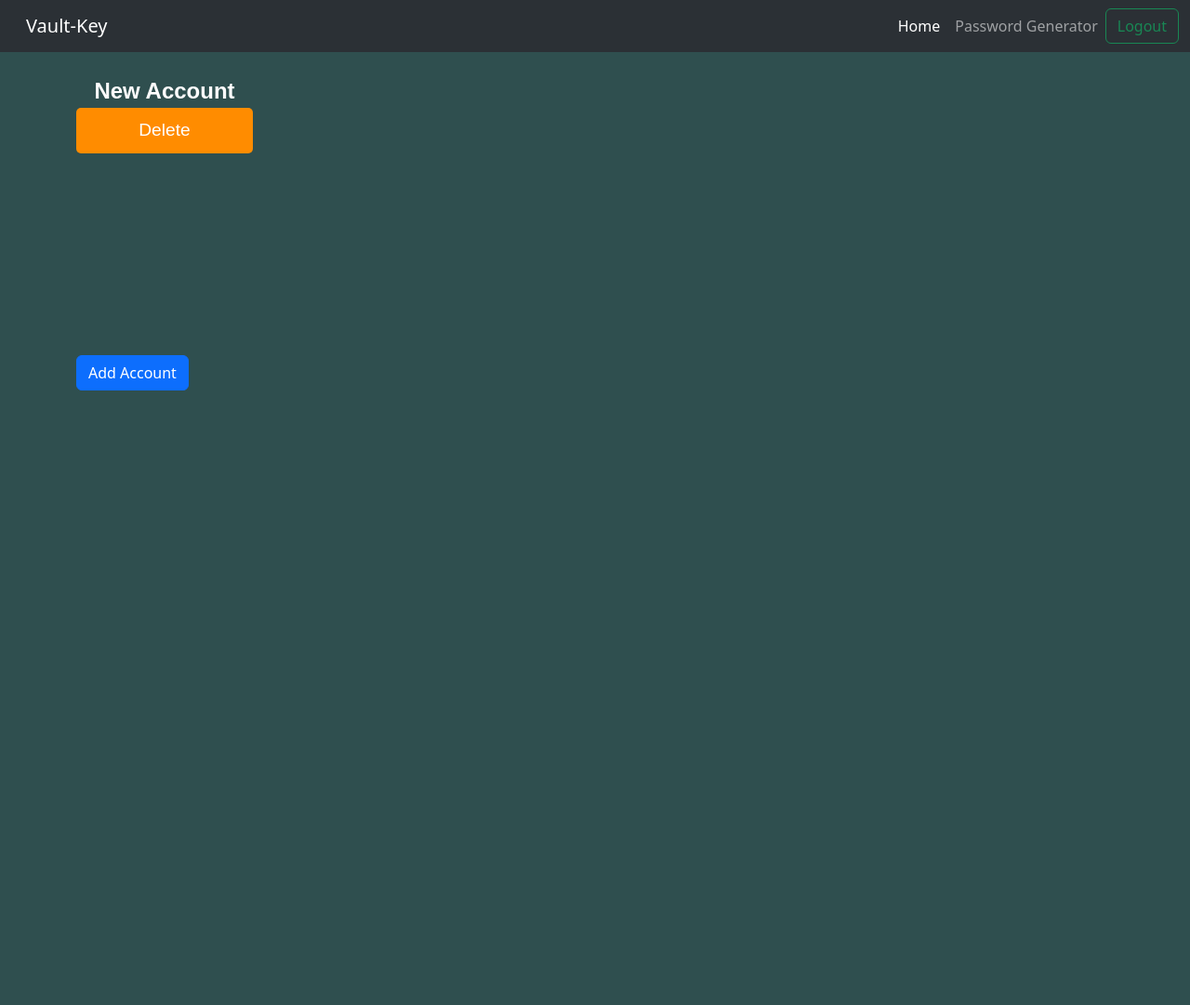
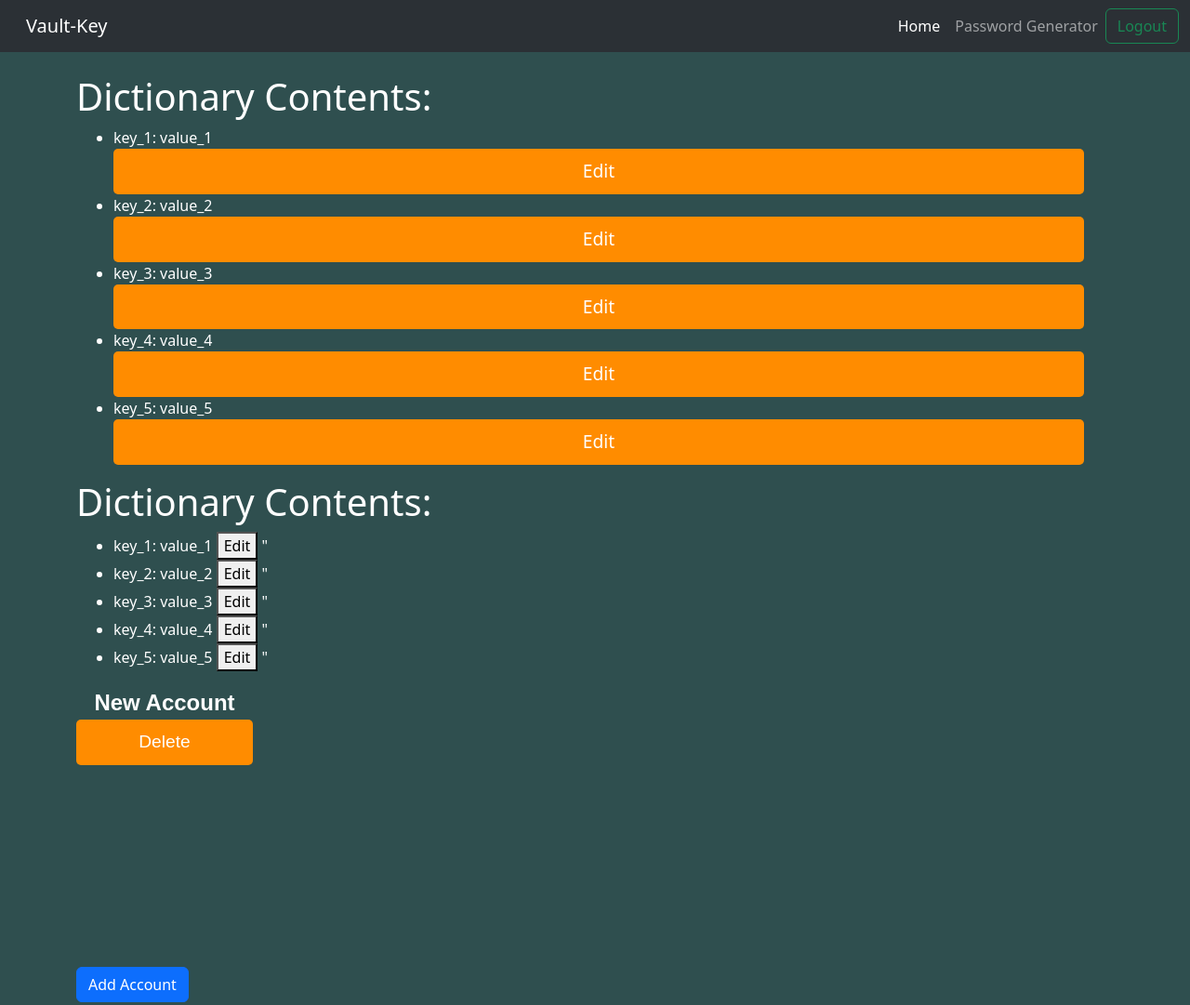
Before and after one commit to Z3DRP/PwdManager, a Flask app: a page that uses templates/manage.html in a window 1280 px wide. Shown: the top 1081 px of the page at 93% size. Before the commit the page ends 420 px from the top, so only its background shows below. Run offline with Flask 3, Linux system fonts and the light colour scheme.

Commit message:
added example for displaying user data on manage.html, fixes to get app to working state again

```diff
--- a/app.py
+++ b/app.py
@@ -1,4 +1,4 @@
-from flask import Flask, render_template, redirect, url_for, flash
+from flask import Flask, render_template, redirect, url_for, flash, request, jsonify
 from forms import login_form, registration_form, account_form, generator_form
 from forms.registration_form import RegistrationForm as registerForm
 from forms.login_form import LoginForm as loginForm
@@ -19,10 +19,17 @@ app.config['FLASK_APP'] = 'app.py'
 # TODO: add secret_genrator to random_generator utility with import secrets secrets.token_hex(16)
 # set secret key to none until user is logged in
 app.config['SECRET_KEY'] = b"secret_key"
-
+# allow access to global variables
+global current_user
+global accounts
+global dev_env
 usrID = ''
 accounts = []
 account = {""}
+# set dev, remove when done
+dev_env = True
+
+test_data = {"key_1": "value_1", "key_2": "value_2", "key_3": "value_3", "key_4": "value_4", "key_5": "value_5"}
 
 # current_user should be user object; set on login or register
 current_user = None
@@ -30,8 +37,10 @@ current_user = None
 # create user save usr to db then redirect to home
 @app.route('/register/', methods=['GET', 'POST'])
 def register():
-    # allow access to global variable current_user
+    # allow access to global variables
     global current_user
+    global accounts
+    global dev_env
     form = registerForm()
     # validation occurs on form submission
     if form.validate_on_submit():
@@ -68,8 +77,10 @@ def register():
 
 @app.route('/', methods=['GET', 'POST'])
 def login():
-    # allow access to global current_user object
+    # allow access to global variables
     global current_user
+    global accounts
+    global dev_env
     # change to jwt authentication
     form = loginForm()
     if form.validate_on_submit():
@@ -117,28 +128,29 @@ def login():
 
 @app.route('/manage/<username>', methods=['GET', 'POST'])
 def manage(username):
-    # allow access to global variables
     global current_user
     global accounts
     global dev_env
-    # set dev, remove when done
-    dev_env = True
     form = accountForm()
     if not dev_env:
         # get list of currentUsr's accounts
-        accounts = acount_db.fetch_user_accounts(current_user.usr_id, current_user.username)
+        accounts = acount_db.fetch_user_accounts(current_user.usr_id, username)
     else:
          # create dev_user, add account; remove when done with development
          current_user = User("dev_user", "hzdkv@example.com")
          current_user.user_id = "0"
          account = Account('00000aaa', 0, 'gmail', 'zdev1@example.com', 'plainTxt')
          accounts.append(account)
-    return render_template('manage.html', current_user=current_user, username = current_user.username, form=form)
+    return render_template('manage.html', current_user=current_user, username = current_user.username, form=form, test_data=test_data)
 
 
 @app.route('/generator/<username>', methods=['GET', 'POST'])
 def generator(username):
     global current_user
+    global accounts
+    global dev_env
+    if dev_env is True:
+        current_user = User("dev_user", "hzdkv@example.com")
     form = generatorForm()
     if form.validate_on_submit():
         # get password criteria from user
@@ -157,7 +169,29 @@ def generator(username):
         form.generated_password.data = generated_password
         # check is useless if all cases return same redirect
         if generated_password is not None:
-            return render_template('generator.html', current_user=current_user, form=form)
+            return render_template('generator.html', current_user=current_user, form=form, username = current_user.username)
         else:
-            return render_template('generator.html', current_user=current_user, form=form)
-    return render_template('generator.html', current_user=current_user, username = current_user.username, form=form)
+            return render_template('generator.html', current_user=current_user, form=form, username = current_user.username)
+    return render_template('generator.html', current_user=current_user, username=current_user.username, form=form)
+
+
+# example for updating dictionary value (see manage.html for context)
+@app.route('/update', methods=['POST'])
+def update():
+    global current_user
+    global accounts
+    global dev_env
+    updated_data = request.get_json()
+    key = updated_data.get('key')
+    value = updated_data.get('value')
+
+    if key in test_data:
+        test_data[key] = value
+        return jsonify({'status': 'success', 'message': f'Updated {key} to {value}'}), 200
+    else:
+        return jsonify({'status': 'error','message': f'Key {key} not found'}), 400
+
+
+
+# use this so we can just run "python app.py" in terminal
+app.run(debug=True)
--- a/forms/generator_form.py
+++ b/forms/generator_form.py
@@ -5,9 +5,11 @@ from wtforms.validators import DataRequired
 
 class GeneratorForm(FlaskForm):
     # need to add validation that the number of characters doesnt go over len
-    pwd_length = IntegerField('Length', validators=[DataRequired()])
+    password_length = IntegerField('Length', validators=[DataRequired()])
     letter_count = IntegerField('Letter Count', validators=[DataRequired()])
     number_count = IntegerField('Number Count')
     symbol_count = IntegerField('Symbol Count')
-    generated_pwd = StringField()
+    generated_password = StringField()
     generate = SubmitField('Generate')
+    if generated_password is not None:
+        password_generated = True
--- a/templates/login.html
+++ b/templates/login.html
@@ -27,8 +27,6 @@
         {% include "_debug.html" %}
     {% endif %}
 
-    {% include "_debug.html" %}
-
     <!-- Optional JavaScript; choose one of the two! -->
 
     <!-- Option 1: Bootstrap Bundle with Popper -->
--- a/templates/login_card.html
+++ b/templates/login_card.html
@@ -27,7 +27,7 @@
 <!--this is for development only remove once done-->
 {% if config['DEBUG'] %}
 <div class="text-center mb-5">
-  <a href="{{ url_for('manage', usrname='devUsr') }}" class="btn btn-secondary">Dev Login</a>
+  <a href="{{ url_for('manage', username='devUsr') }}" class="btn btn-secondary">Dev Login</a>
   <br>
 </div>
 {% endif %}
--- a/templates/manage.html
+++ b/templates/manage.html
@@ -3,6 +3,71 @@
 
 {% extends 'base.html' %}
 {% block content %}
+
+<!-- example to show displaying dictionary data -->
+<!-- NOTE: when user clicks edit button, redirect to page with form, values autofilled. when user makes changes, must click save to save changes, then redirects to this display page. -->
+
+<h1>Dictionary Contents:</h1>
+<ul>
+{% for key, value in test_data.items() %}
+    <div>
+        <li>{{ key }}: {{ value }}</li><button type="edit" class="jaz-button" onclick="handleEdit">Edit</button>
+    </div>
+{% endfor %}
+</ul>
+
+<!-- alternate example -->
+
+<h1>Dictionary Contents:</h1>
+<ul>
+    {% for key, value in test_data.items() %}
+        <div>
+            <li>
+                {{ key }}: <span id="{{ key }}-value">{{ value }}</span>
+                <button id="{{ key }}-edit" onclick="editValue('{{ key }}')">Edit</button>
+                <input id="{{ key }}-input" type="text" style="display: none;">
+                <button id="{{ key }}-save" onclick="saveValue('{{ key }}')" style="display: none;">Save</button>"
+            </li>
+        </div>
+    {% endfor %}
+</ul>
+
+<script>
+    function editValue(key) {
+        document.getElementByID(`${key}-value`).style.display = 'none';
+        document.getElementById(`${key}-edit`).style.display = 'none';
+        document.getElementById(`${key}-input`).style.display = 'inline';
+        document.getElementById(`${key}-save`).style.display = 'inline';
+        document.getElementById(`${key}-input`).value = document.getElementById(`${key}-value`).innerText;
+    }
+
+    function saveValue(key) {
+            const newValue = documetn.getElementByID(`${key}-input`).value;
+            document.getElementById(`${key}-value`).innerText = newValue;
+            document.getElementById(`${key}-value`).style.display = 'inline';
+            document.getElementById(`${key}-edit`).style.display = 'inline';
+            document.getElementById(`${key}-input`).style.display = 'none';
+            document.getElementById(`${key}-save`).style.display = 'none';
+
+            // Update the dictionary data on the server-side using fetch (pulled this from online, looks like it should work, but not too familiar with javascript)
+            fetch('/update', {
+                method: 'POST',
+                headers: {
+                    'Content-Type': 'application/json'
+                },
+                body: JSON.stringify({ key: key, value: newValue})
+            })
+            .then(response => response.json())
+            .then(data => {
+                console.log('Server response:', data);
+            })
+            .catch(error => {
+                console.error('Error updating value:', error);
+            })
+        }
+</script>
+
+
 
 <!-- if might have to change-->
 {% for account in accounts %}
--- a/templates/navbar.html
+++ b/templates/navbar.html
@@ -13,11 +13,11 @@
       <ul class="navbar-nav me-auto mb-2 mb-lg-0">
 
         <li class="nav-item">
-          <a class="nav-link active" aria-current="page" href="{{ url_for('manage', usrname=usrname) }}">Home</a>
+          <a class="nav-link active" aria-current="page" href="{{ url_for('manage', username=username) }}">Home</a>
         </li>
 
         <li class="nav-item">
-            <a class="nav-link" href="{{ url_for('generator') }}">Password Generator</a>
+            <a class="nav-link" href="{{ url_for('generator', username=username) }}">Password Generator</a>
         </li>
 
       </ul>
```
Also changed, not shown: templates/generator.html (+4 -4 lines).
